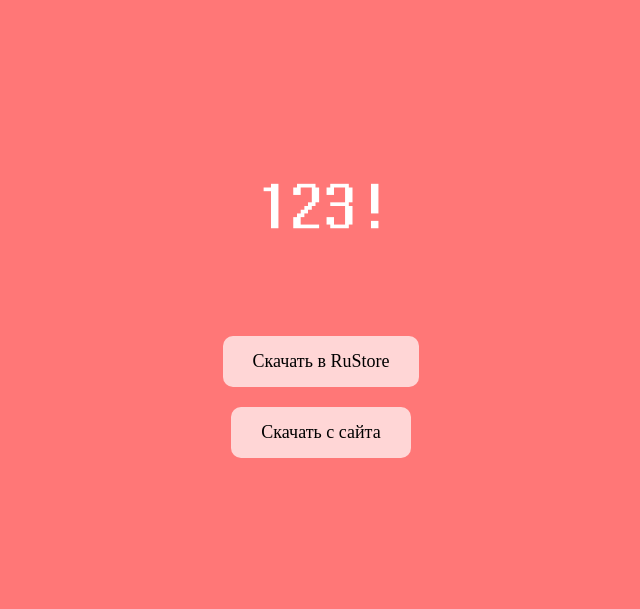
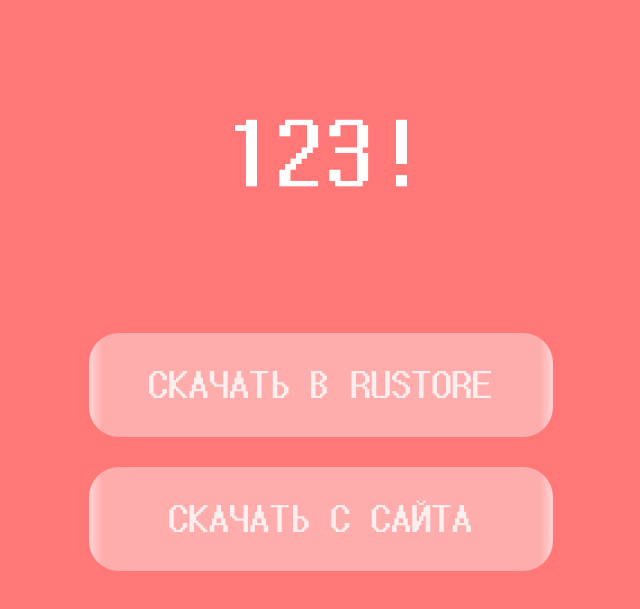
Before and after one commit to imrqnd0m/123factorial, a plain HTML site: page index.html in a window 1280 px wide. Shown: the part 113-722 px from the top of the page, without its empty margins (319-959 px from the left). Drawn offline with Linux system fonts and the light colour scheme.

Commit message:
Add files via upload

```diff
--- a/index.html
+++ b/index.html
@@ -5,37 +5,59 @@
     <meta name="viewport" content="width=device-width, initial-scale=1.0">
     <title>Скачать приложение</title>
     <style>
+        @font-face {
+            font-family: 'CustomFont';
+            src: url('custom-font.ttf') format('truetype');
+        }
+
         body {
             background-color: #FF7777;
             display: flex;
-            flex-direction: column;
             justify-content: center;
             align-items: center;
+            flex-direction: column;
             height: 100vh;
+            width: 100vw;
             margin: 0;
+            overflow: hidden;
         }
 
-        img {
-            max-width: 200px;
-            margin-bottom: 20px;
+        .logo {
+            width: 300px;
+            height: auto;
+            margin-bottom: 30px;
+        }
+
+        .buttons {
+            display: flex;
+            flex-direction: column;
+            gap: 30px;
         }
 
         .button {
-            background: rgba(255, 255, 255, 0.7);
-            padding: 15px 30px;
+            font-family: 'CustomFont', sans-serif;
+            font-size: 36px;
+            background: url('button-texture.png') no-repeat center;
+            background-size: cover;
             border: none;
-            border-radius: 10px;
-            font-size: 18px;
-            text-decoration: none;
-            color: black;
-            margin: 10px;
-            display: inline-block;
+            padding: 30px 60px;
+            color: rgba(255, 255, 255, 0.8);
+            text-transform: uppercase;
+            border-radius: 30px;
+            cursor: pointer;
+            transition: opacity 0.3s;
         }
+
+            .button:hover {
+                opacity: 0.7;
+            }
     </style>
 </head>
 <body>
-    <img src="logo.png" alt="Логотип">
-    <a href="#" class="button">Скачать в RuStore</a>
-    <a href="#" class="button">Скачать с сайта</a>
+    <img src="logo.png" alt="Логотип" class="logo">
+    <div class="buttons">
+        <button class="button" onclick="window.location.href='https://rustore.ru'">Скачать в RuStore</button>
+        <button class="button" onclick="window.location.href='https://example.com'">Скачать с сайта</button>
+    </div>
 </body>
 </html>
```
Also changed, not shown: button-texture.png (added), custom-font.ttf (added).
